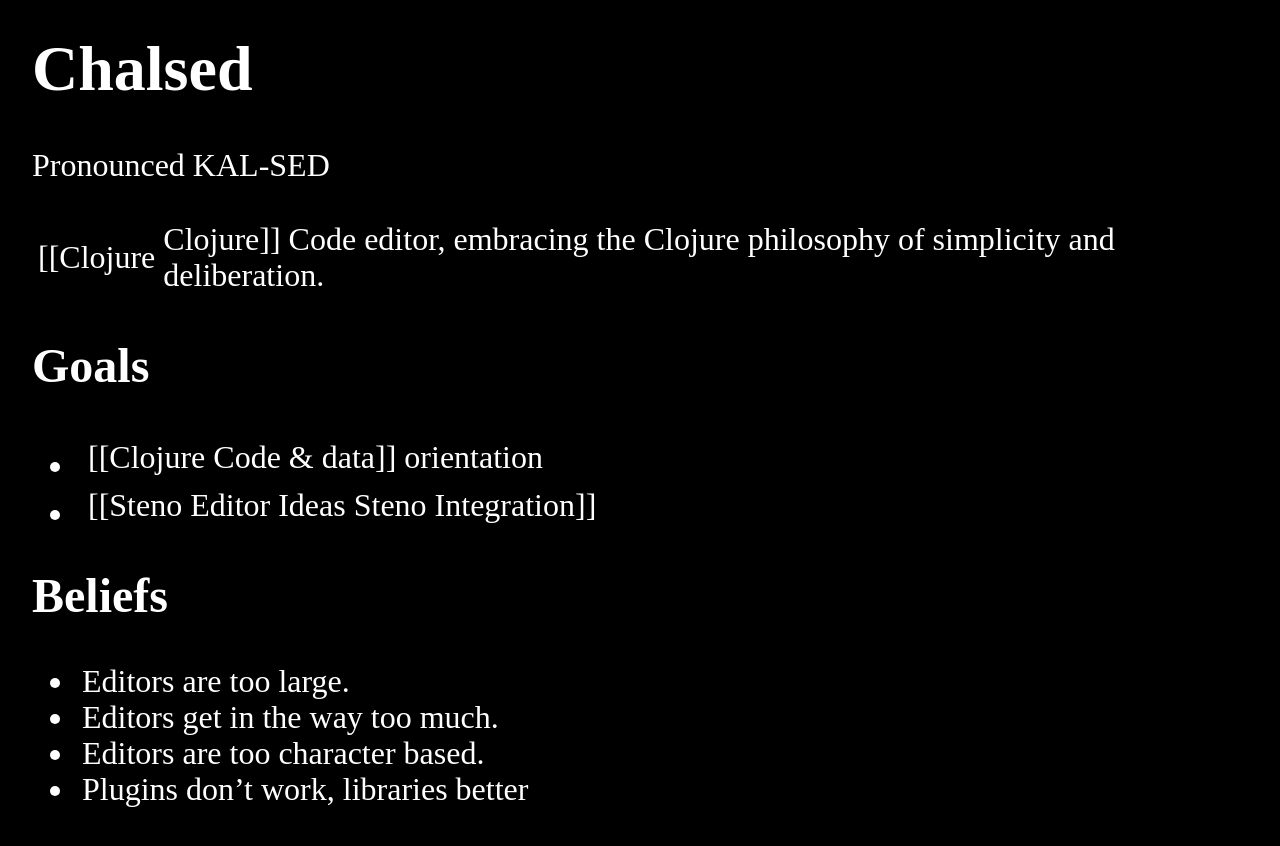
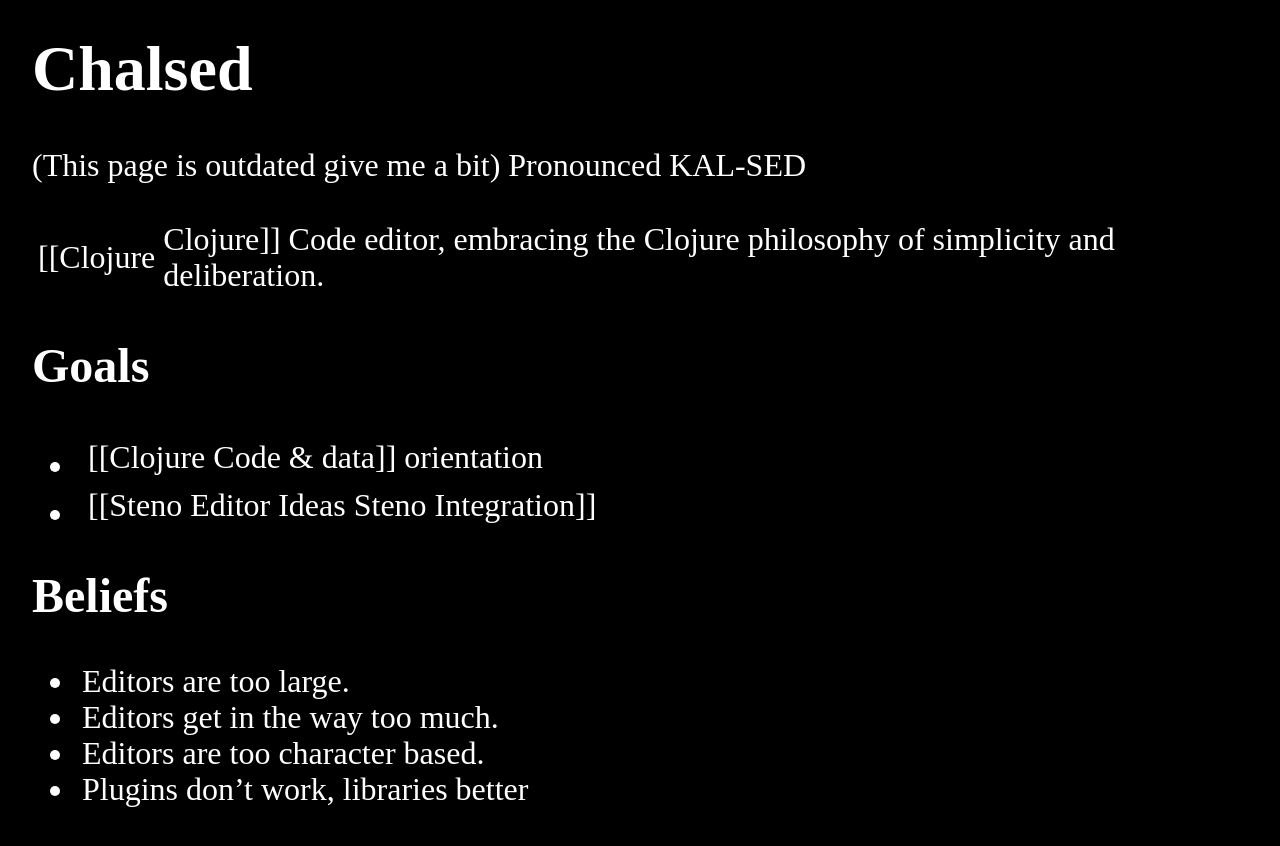
Before and after one commit to Grahp/Website, a Jekyll site: the page built from pages/Chalsed.md, in a window 1280 px wide. Shown: the top 846 px of the page. Built offline with Jekyll 4.4.1, drawn with Linux system fonts in a browser that asks for light colours.

Commit message:
Disclaimer

```diff
--- a/pages/Chalsed.md
+++ b/pages/Chalsed.md
@@ -2,6 +2,7 @@
 permalink: chalsed
 title: Chalsed
 ---
+(This page is outdated give me a bit)
 Pronounced KAL-SED
 
 [[Clojure|Clojure]] Code editor, embracing the Clojure philosophy of simplicity and deliberation.
```
